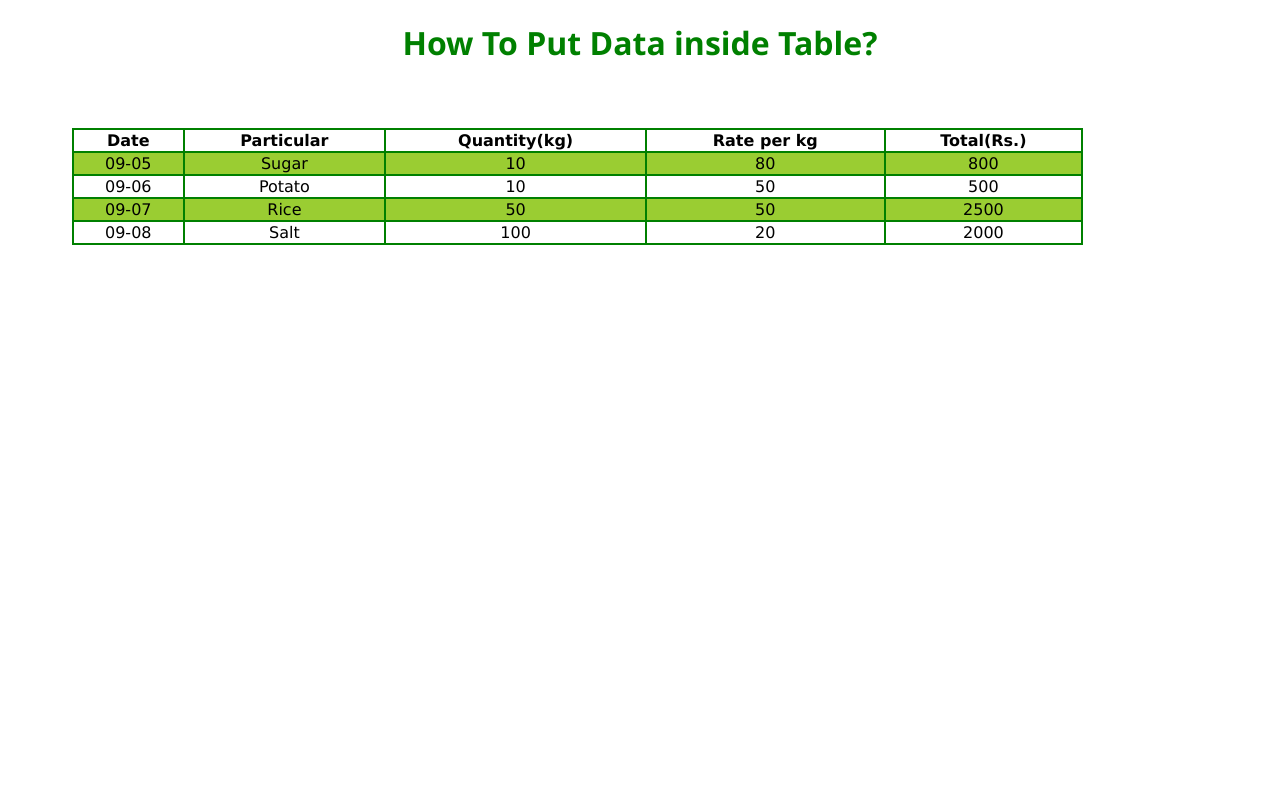
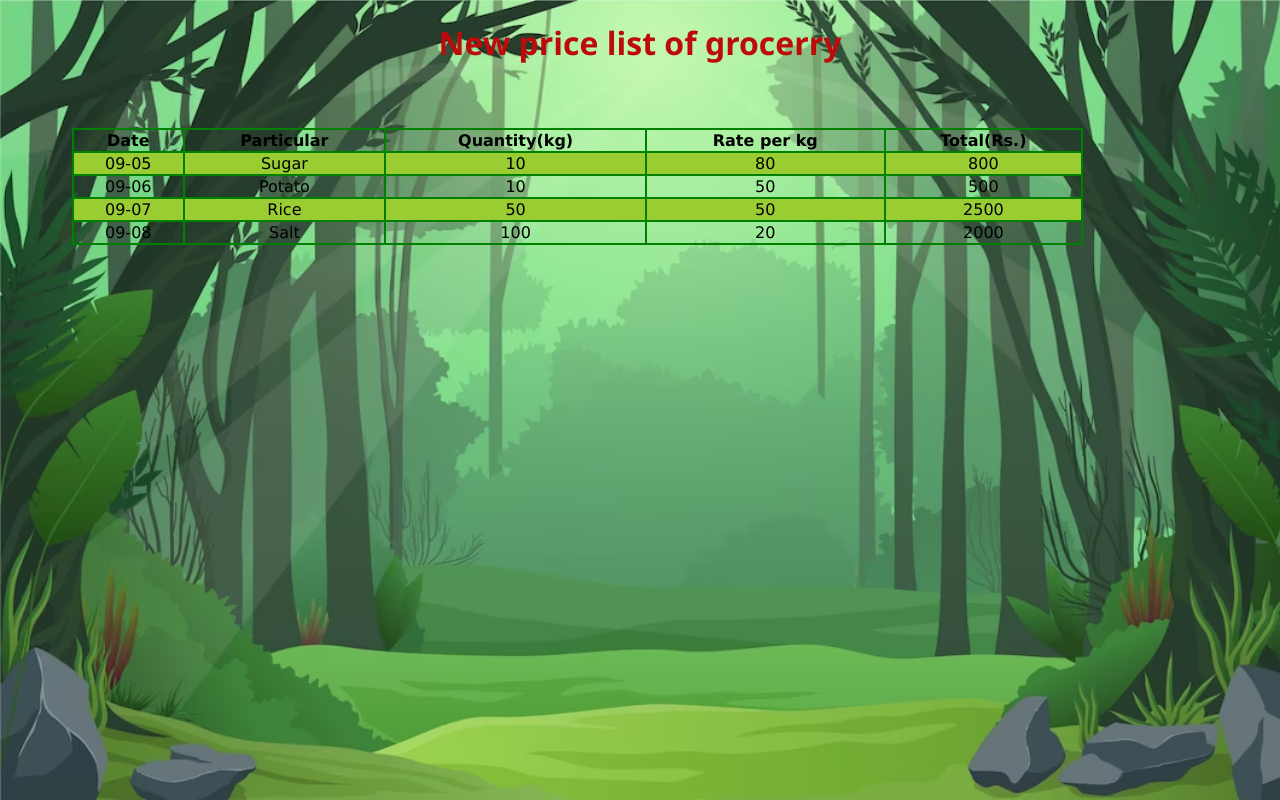
Before and after one commit to raj-maharjan99/table1-create, a plain HTML site: page index.html in a window 1280 px wide. Drawn offline with Linux system fonts and the light colour scheme.

Commit message:
change heading and background image

```diff
--- a/index.html
+++ b/index.html
@@ -7,7 +7,7 @@
     <link rel="stylesheet" href="style.css" />
   </head>
   <body>
-    <h1>How To Put Data inside Table?</h1>
+    <h1>New price list of grocerry </h1>
     <table>
       <tr>
         <th>Date</th>
--- a/style.css
+++ b/style.css
@@ -1,3 +1,9 @@
+body {
+  background-image: url(jungle.avif);
+  background-repeat: no-repeat;
+  background-attachment: fixed;
+  background-size: 100% 100%;
+}
 table {
   border-collapse: collapse;
   font-family: "Lucida Sans", "Lucida Sans Regular", "Lucida Grande",
@@ -16,6 +22,6 @@ tr:nth-child(even) {
 }
 h1 {
   text-align: center;
-  color: green;
+  color: rgb(189, 10, 10);
   font-family: "Segoe UI", Tahoma, Geneva, Verdana, sans-serif;
 }
```
Also changed, not shown: jungle.avif (added).
